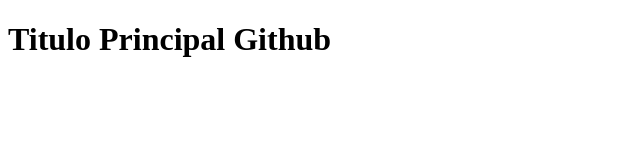
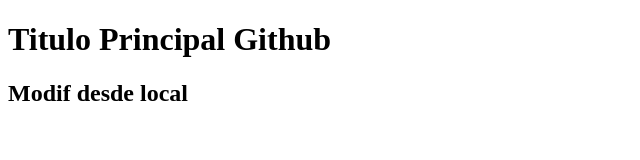
Before and after one commit to profArdilesDaniel/proyGithub, a plain HTML site: page index.html in a window 1280 px wide. Shown: the whole page, without its empty margins (0-640 px from the left). Drawn offline with Linux system fonts and the light colour scheme.

Commit message:
modif desde local

```diff
--- a/index.html
+++ b/index.html
@@ -8,5 +8,6 @@
 </head>
 <body>
     <h1>Titulo Principal Github</h1>
+    <h2>Modif desde local</h2>
 </body>
 </html>
```
